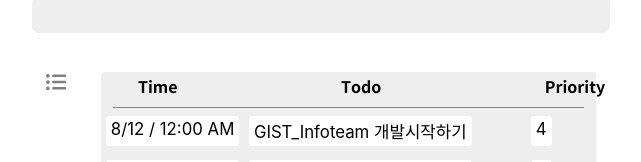
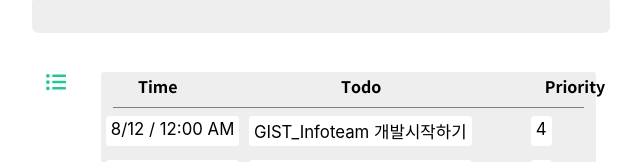
Before and after one commit to NavyBottle/type-do-FE, a React (Create React App) app: page / in a window 1280 px wide. Shown: the part 273-435 px from the top of the page, without its empty margins (319-960 px from the left). Built offline with nearby package versions, Linux system fonts and the light colour scheme.

Commit message:
log button function

```diff
--- a/package.json
+++ b/package.json
@@ -7,6 +7,7 @@
     "@testing-library/react": "^11.1.0",
     "@testing-library/user-event": "^12.1.10",
     "axios": "^0.21.1",
+    "classnames": "^2.3.1",
     "node-sass": "5.0.0",
     "react": "^17.0.2",
     "react-dom": "^17.0.2",
--- a/src/pages/TypePage.js
+++ b/src/pages/TypePage.js
@@ -1,4 +1,5 @@
-import { React } from "react";
+import { React, useState } from "react";
+import classNames from "classnames";
 
 import { FaListUl } from "react-icons/fa";
 import "../styles/TypePage.scss";
@@ -14,6 +15,8 @@
 };
 
 const TypePage = () => {
+  const [logButton, setLogbutton] = useState(true);
+
   return (
     <div className="typepage-wrapper">
       <div className="typepage-title-wrapper">
@@ -25,7 +28,15 @@
       <input className="typepage-input" />
 
       <div className="typepage-log-wrapper">
-        <FaListUl className="typepage-log-button" size="20px" />
+        <FaListUl
+          className={classNames(
+            { "typepage-log-button-false": !logButton },
+            { "typepage-log-button-true": logButton }
+          )}
+          onClick={() => setLogbutton(!logButton)}
+          size="20px"
+        />
+        {logButton && (
           <div className="typepage-log-list">
             <div className="typepage-log-title">
               <span className="typepage-log-title-time">Time</span>
@@ -36,6 +47,7 @@
             <TypeLog />
             <TypeLog />
           </div>
+        )}
       </div>
     </div>
   );
--- a/src/styles/TypePage.scss
+++ b/src/styles/TypePage.scss
@@ -59,11 +59,11 @@
   margin-top: 3%;
 }
 
-.typepage-log-button {
+.typepage-log-button-false {
   color: gray;
-  &:active {
-    color: white;
-  }
+}
+.typepage-log-button-true {
+  color: #20c997;
 }
 
 .typepage-log-list {
```
Also changed, not shown: 1 other file (tests, documents, lock files or other folders). Lines whose indentation alone changed are shown as unchanged.
